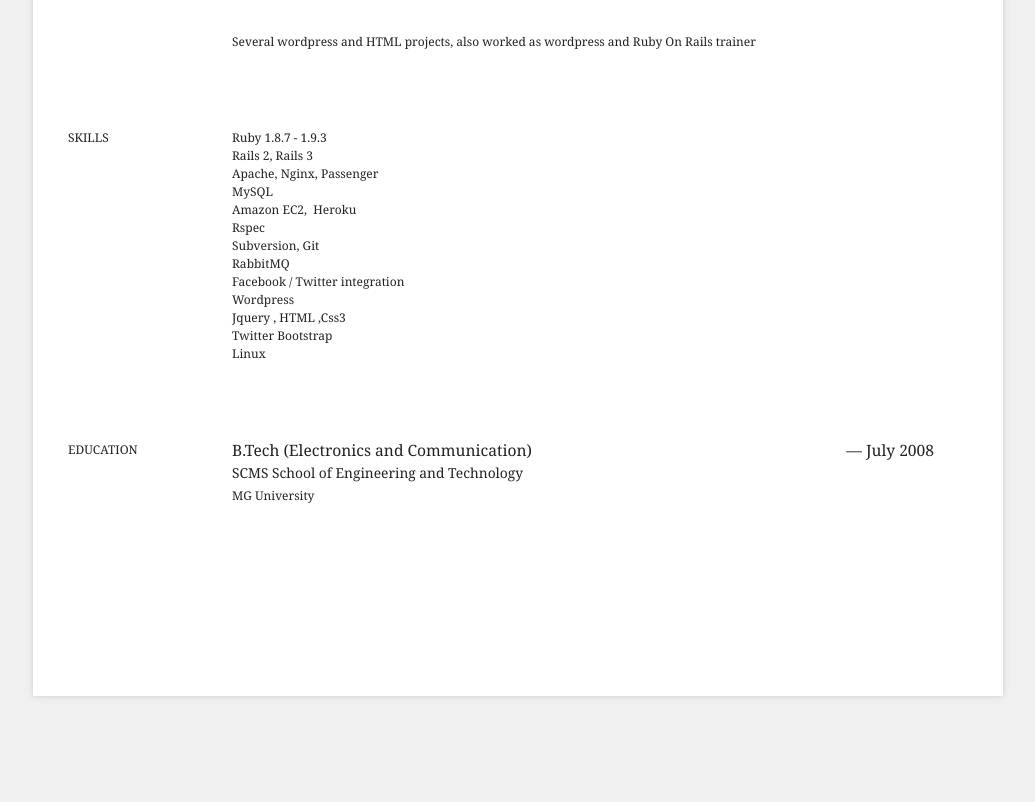
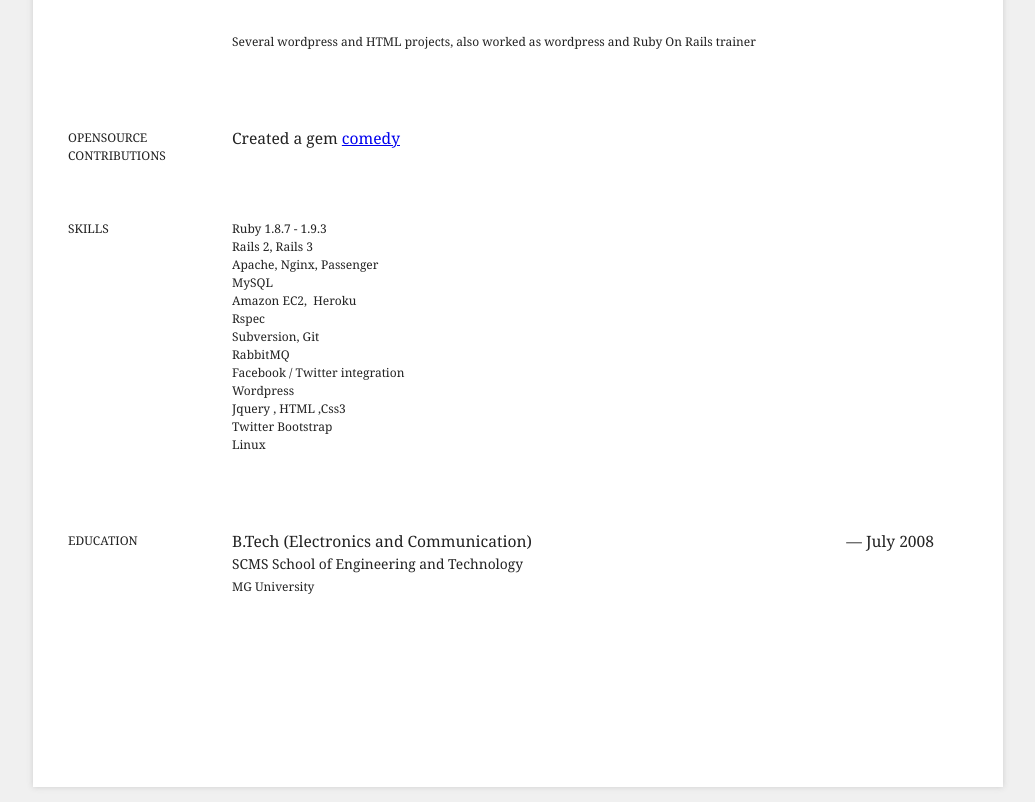
Before and after one commit to anand9/anand9.github.com, a plain HTML site: page resume/index.html in a window 1280 px wide. Shown: the part 1640-2442 px from the top of the page, without its empty margins (122-1157 px from the left). Before the commit the page ends 2351 px from the top, so only its background shows below. Drawn offline with Linux system fonts and the light colour scheme.

Commit message:
Add gem derails

```diff
--- a/resume/index.html
+++ b/resume/index.html
@@ -271,6 +271,22 @@ and Ruby On Rails trainer<br /><br /></span>
 						</div>
 			<div class="clear"> </div>
 		</div>
+
+
+
+			<div class="section section-education">
+			<h2 class="title">Opensource contributions</h2>
+			<div class="set">
+						<div class="item">
+							<h3><span class="course l">Created a gem <a href ="https://github.com/anand9/comedy" target="_blank"> comedy</a></span>
+
+						</div>
+						</div>
+			<div class="clear"> </div>
+		</div>
+
+
+
 			<div class="section section-interests">
 			<h2 class="title">Skills</h2>
 			<div class="set">
```
